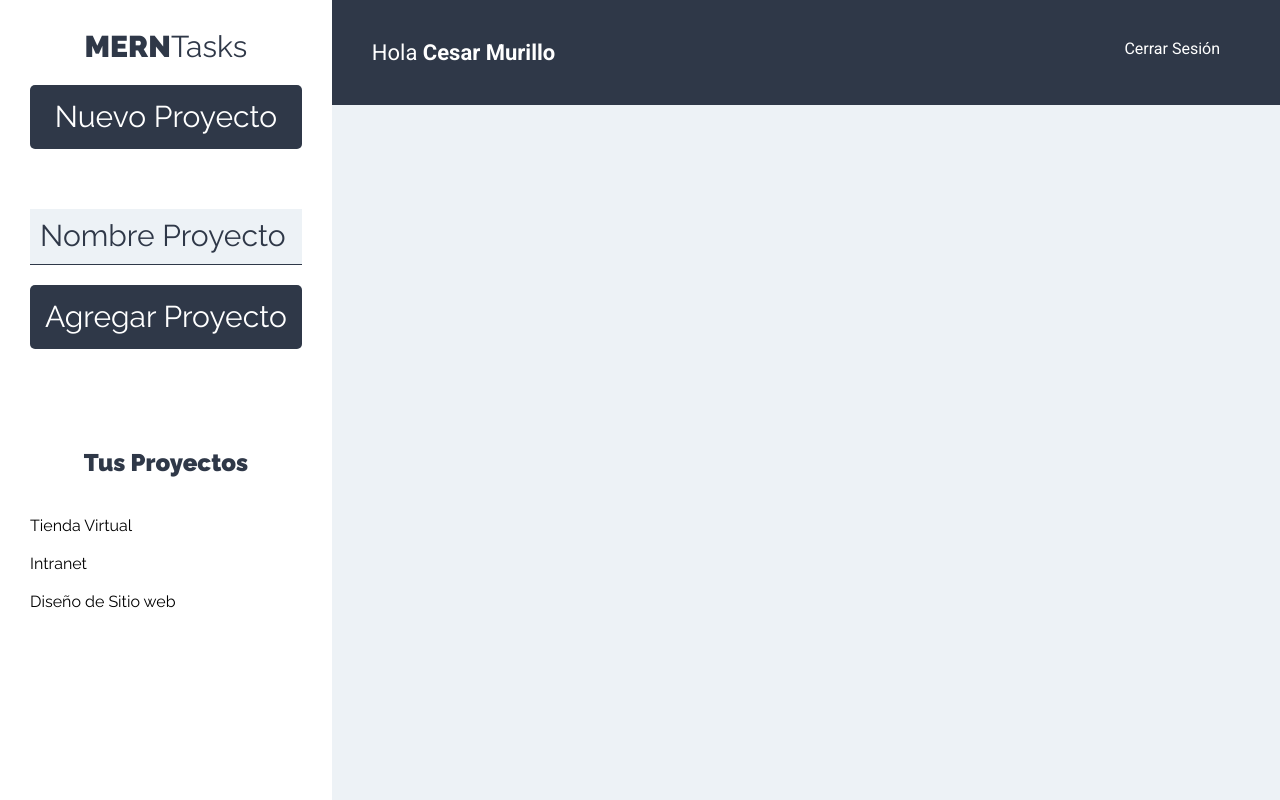
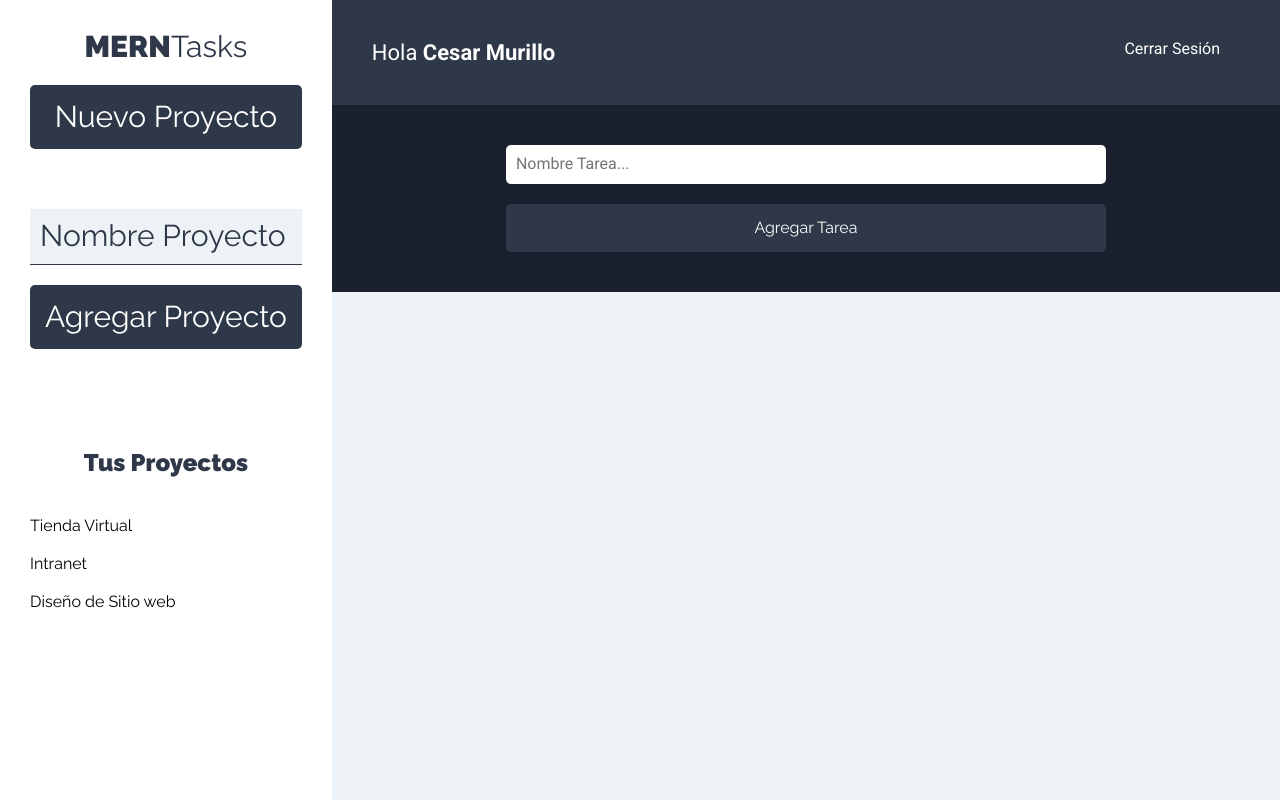
Before and after one commit to zesaru/MERNTaskFront, a React (Create React App) app: page /proyectos in a window 1280 px wide. Built offline with nearby package versions, Linux system fonts and the light colour scheme.

Commit message:
Componentes tareas y nuevas tareas

```diff
--- a/src/components/proyectos/Proyectos.js
+++ b/src/components/proyectos/Proyectos.js
@@ -1,6 +1,7 @@
 import React from "react";
 import Sidebar from "../layout/SideBar";
 import Barra from "../layout/Barra";
+import FormTarea from "../tareas/FormTarea";
 
 const Proyecto = () => {
   return (
@@ -10,6 +11,7 @@
       <div className="seccion-principal">
         <Barra />
         <main>
+          <FormTarea />
           <div className="contenedor-tareas"></div>
         </main>
       </div>
--- /dev/null
+++ b/src/components/tareas/FormTarea.js
@@ -0,0 +1,28 @@
+import React from "react";
+
+const FormTarea = () => {
+  return (
+    <div className="formulario">
+      <form>
+        <div className="contenedor-input">
+          <input
+            type="text"
+            className="input-text"
+            placeholder="Nombre Tarea..."
+            name="nombre"
+          />
+        </div>
+
+        <div className="contenedor-input">
+          <input
+            type="submit"
+            className="btn btn-primario btn-submit btn-block"
+            value="Agregar Tarea"
+          />
+        </div>
+      </form>
+    </div>
+  );
+};
+
+export default FormTarea;
```
Also changed, not shown: src/components/tareas/ListadoTareas.js (added), src/components/tareas/Tarea.js (added).
